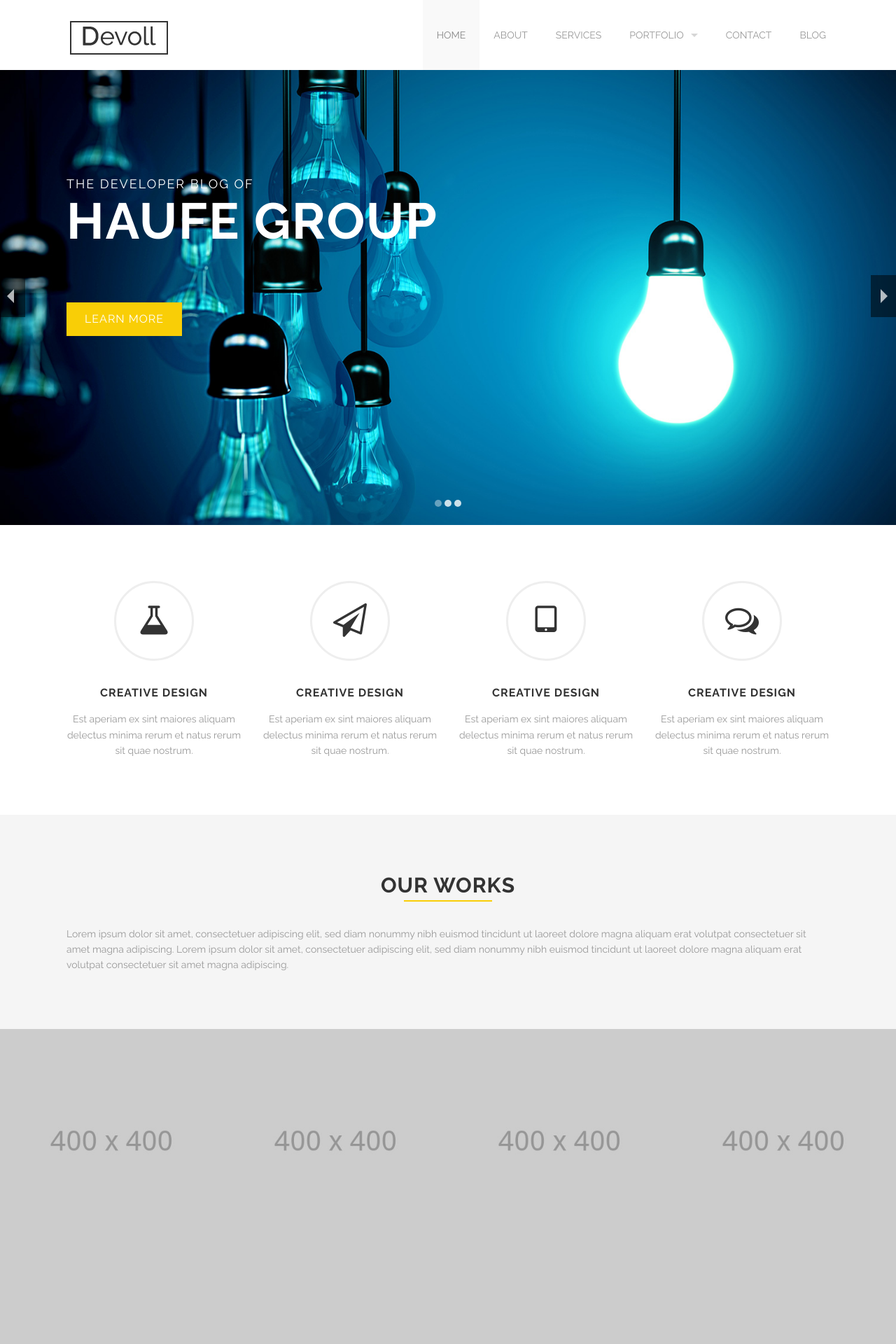
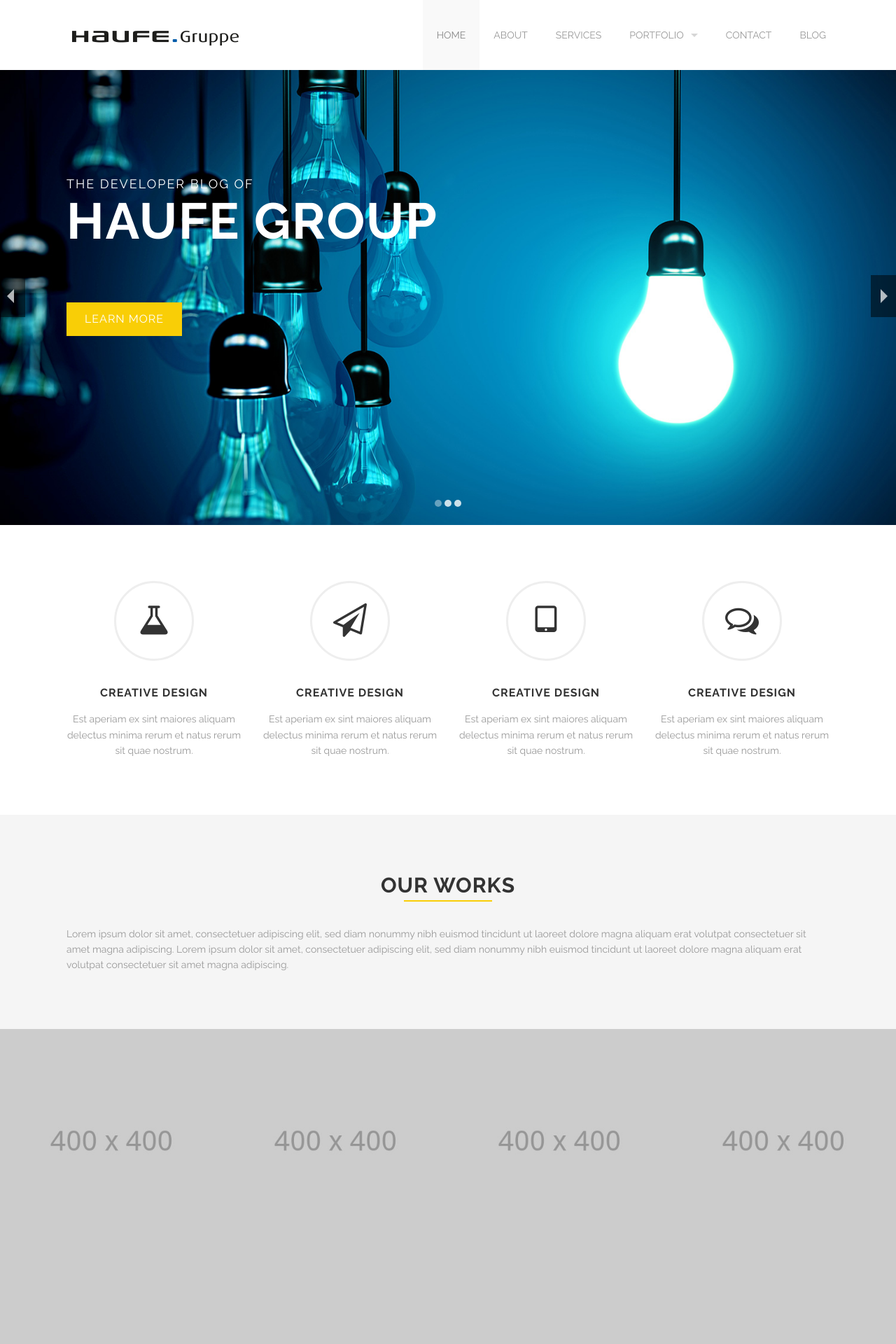
Before and after one commit to gestj/Haufe-Lexware.github.io, a Jekyll site: the page built from index.html, in a window 1280 px wide. Shown: the top 1920 px of the page at 70% size. Built offline with Jekyll 4.4.1, drawn with Linux system fonts in a browser that asks for light colours.

Commit message:
Logo Header

```diff
--- a/_includes/header.html
+++ b/_includes/header.html
@@ -4,7 +4,7 @@
       <li class='name'>
         <h1>
           <a href='{{site.url}}/index.html'>
-            <img alt="" src="{{site.url}}/images/logo-bordered.png" />
+            <img alt="" src="{{site.url}}/images/haufe-gruppe-logo.png" />
           </a>
         </h1>
       </li>
```
Also changed, not shown: images/haufe-gruppe-logo.png (added).
